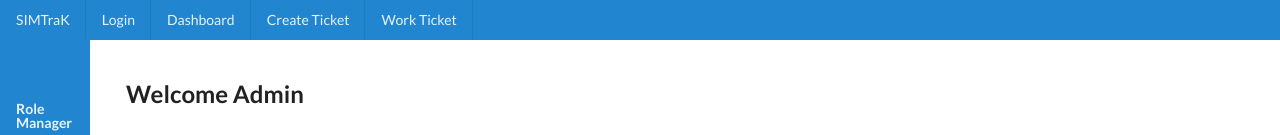
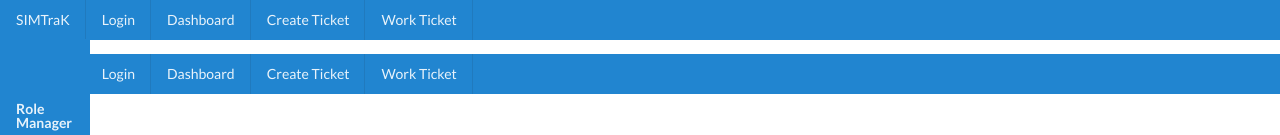
Before and after one commit to leonredman/sim-ticket-tracker, a React (Create React App) app: page /dashboard in a window 1280 px wide. Shown: the top 135 px of the page. Built offline with nearby package versions, Linux system fonts and the light colour scheme; no server answers.

Commit message:
add demo links

```diff
--- a/src/pages/adminDashboard/Dashboard.js
+++ b/src/pages/adminDashboard/Dashboard.js
@@ -8,6 +8,7 @@ import InQaList from "../../components/inQaList/InQaList";
 import DashChart from "../../components/dashChart/DashChart";
 import Totals from "../../components/totals/Totals";
 import SideMenu from "../../components/sideMenu/SideMenu";
+import Header from "../../components/header/Header";
 
 const ticketStatuses = [
   { status: "Ready", className: "ui red segment" },
@@ -41,6 +42,7 @@ const Dashboard = () => {
 
   return (
     <fragement>
+      <Header />
       <SideMenu />
       <div className="ui-container-dash">
         <div className="ui grid">
```
